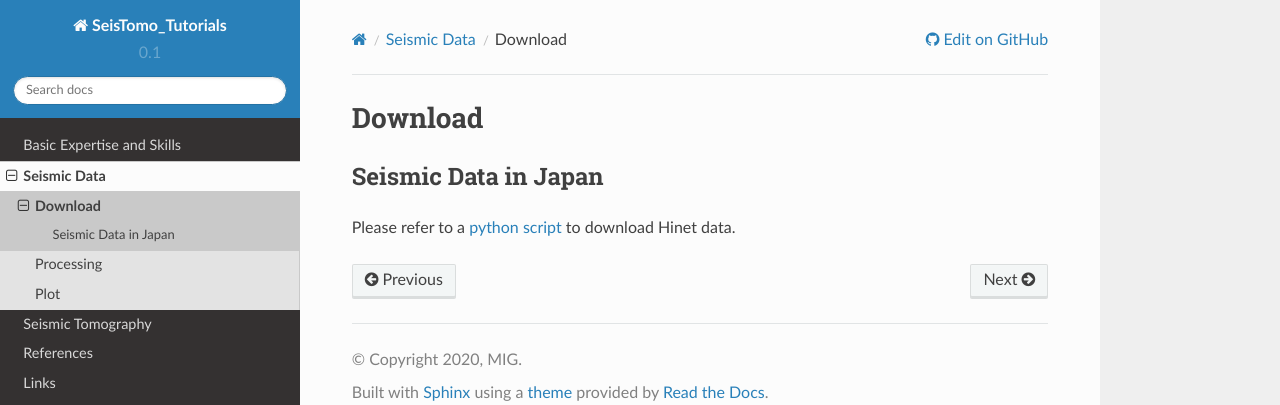
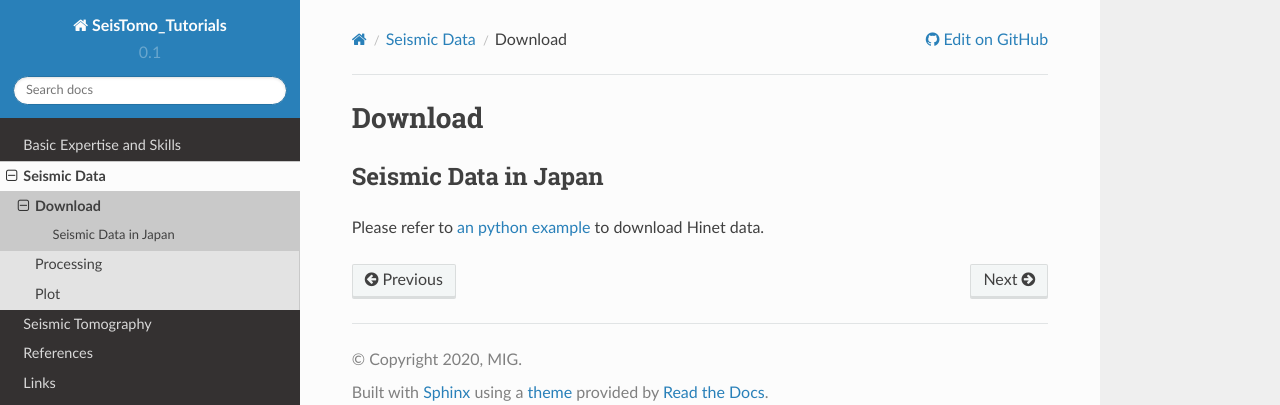
Before and after one commit to MIGG-NTU/SeisTomo_Tutorials, a Sphinx documentation site: the page built from source/seismic-data/download/index.rst, in a window 1280 px wide. Shown: the top 405 px of the page. Built offline with Sphinx 7.4.7 and the Read the Docs theme 2.0.0, drawn with Linux system fonts in a browser that asks for light colours.

Commit message:
fix link typo (#7)

```diff
--- a/source/seismic-data/download/index.rst
+++ b/source/seismic-data/download/index.rst
@@ -6,4 +6,4 @@
 Seismic Data in Japan
 ---------------------
 
-Please refer to a `python script <https://raw.githubusercontent.com/MIGG-NTU/SeisTomo_Tutorials/master/source/seismic-data/download/Hinetpy.tar.gz>`_ to download Hinet data.
+Please refer to `an python example <https://raw.githubusercontent.com/MIGG-NTU/SeisTomo_Tutorials/main/source/seismic-data/download/Hinetpy.tar.gz>`_ to download Hinet data.
```
